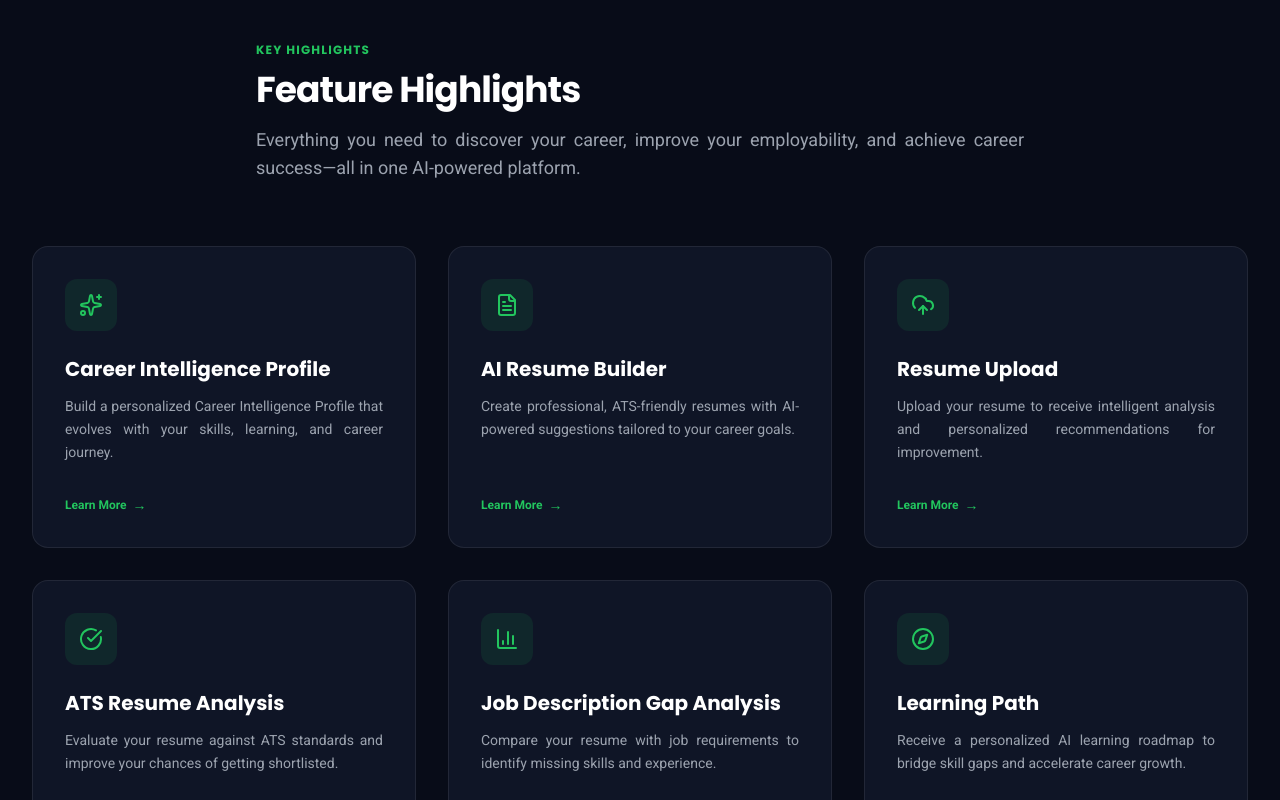
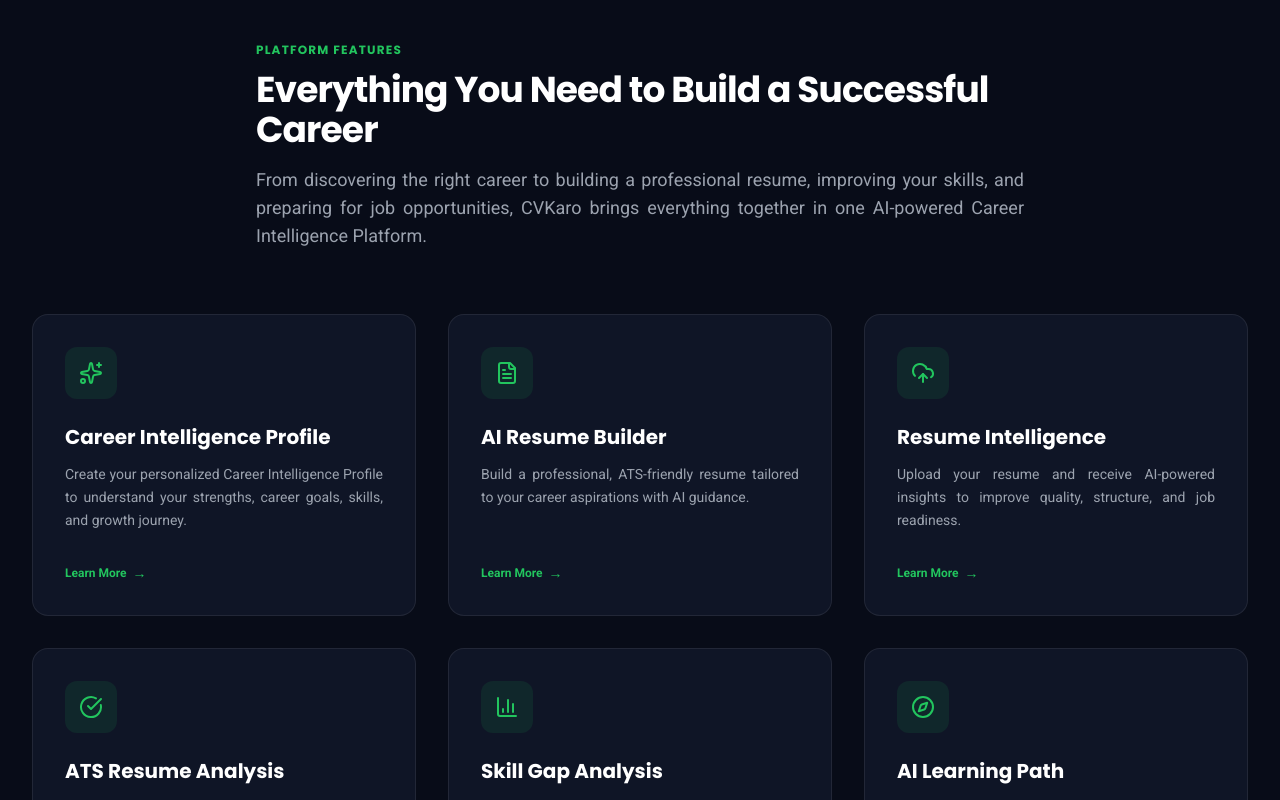
Before and after one commit to phanindra73/cvkaro-public, a React (Vite) app: page / in a window 1280 px wide. Shown: the part 7240-8040 px from the top of the page. Built offline with nearby package versions, Linux system fonts and the light colour scheme.

Commit message:
feature cards  add changes

```diff
--- a/src/components/Features.tsx
+++ b/src/components/Features.tsx
@@ -35,12 +35,12 @@
 
         {/* Section Header */}
         <div className="text-left max-w-3xl mx-auto mb-12 sm:mb-16" id="features-header">
-          <h2 className="text-xs font-bold text-brand-green tracking-widest uppercase mb-3">Key Highlights</h2>
+          <h2 className="text-xs font-bold text-brand-green tracking-widest uppercase mb-3">PLATFORM FEATURES</h2>
           <h3 className="text-3xl sm:text-4xl font-display font-bold text-navy-dark tracking-tight mb-4">
-            Feature Highlights
+            Everything You Need to Build a Successful Career
           </h3>
           <p className="text-base sm:text-lg text-text-muted">
-            Everything you need to discover your career, improve your employability, and achieve career success—all in one AI-powered platform.
+            From discovering the right career to building a professional resume, improving your skills, and preparing for job opportunities, CVKaro brings everything together in one AI-powered Career Intelligence Platform.
           </p>
         </div>
 
--- a/src/data.ts
+++ b/src/data.ts
@@ -64,37 +64,37 @@
   {
     id: "career-intelligence",
     title: "Career Intelligence Profile",
-    description: "Build a personalized Career Intelligence Profile that evolves with your skills, learning, and career journey.",
+    description: "Create your personalized Career Intelligence Profile to understand your strengths, career goals, skills, and growth journey.",
     iconName: "Sparkles"
   },
   {
     id: "feat-1",
     title: "AI Resume Builder",
-    description: "Create professional, ATS-friendly resumes with AI-powered suggestions tailored to your career goals.",
+    description: "Build a professional, ATS-friendly resume tailored to your career aspirations with AI guidance.",
     iconName: "FileText"
   },
   {
     id: "feat-2",
-    title: "Resume Upload",
-    description: "Upload your resume to receive intelligent analysis and personalized recommendations for improvement.",
+    title: "Resume Intelligence",
+    description: "Upload your resume and receive AI-powered insights to improve quality, structure, and job readiness.",
     iconName: "UploadCloud"
   },
   {
     id: "feat-3",
     title: "ATS Resume Analysis",
-    description: "Evaluate your resume against ATS standards and improve your chances of getting shortlisted.",
+    description: "Evaluate your resume against ATS standards and identify improvements to increase interview opportunities.",
     iconName: "CheckCircle"
   },
   {
     id: "feat-4",
-    title: "Job Description Gap Analysis",
-    description: "Compare your resume with job requirements to identify missing skills and experience.",
+    title: "Skill Gap Analysis",
+    description: "Compare your skills with job requirements and discover what you need to learn to become job-ready.",
     iconName: "BarChart3"
   },
   {
     id: "feat-5",
-    title: "Learning Path",
-    description: "Receive a personalized AI learning roadmap to bridge skill gaps and accelerate career growth.",
+    title: "AI Learning Path",
+    description: "Receive a personalized learning roadmap to bridge skill gaps and prepare for your target career.",
     iconName: "Compass"
   }
 ];
```
